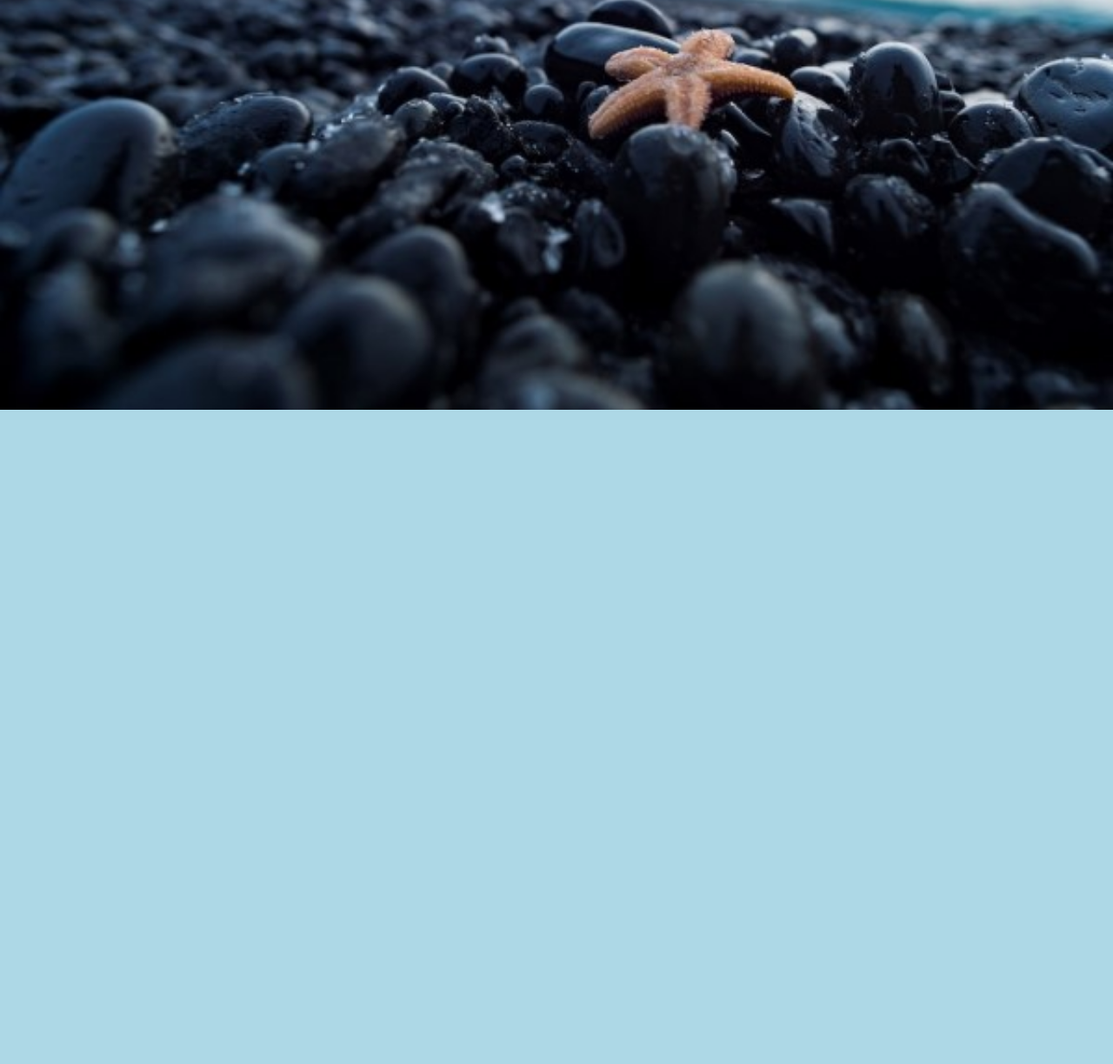
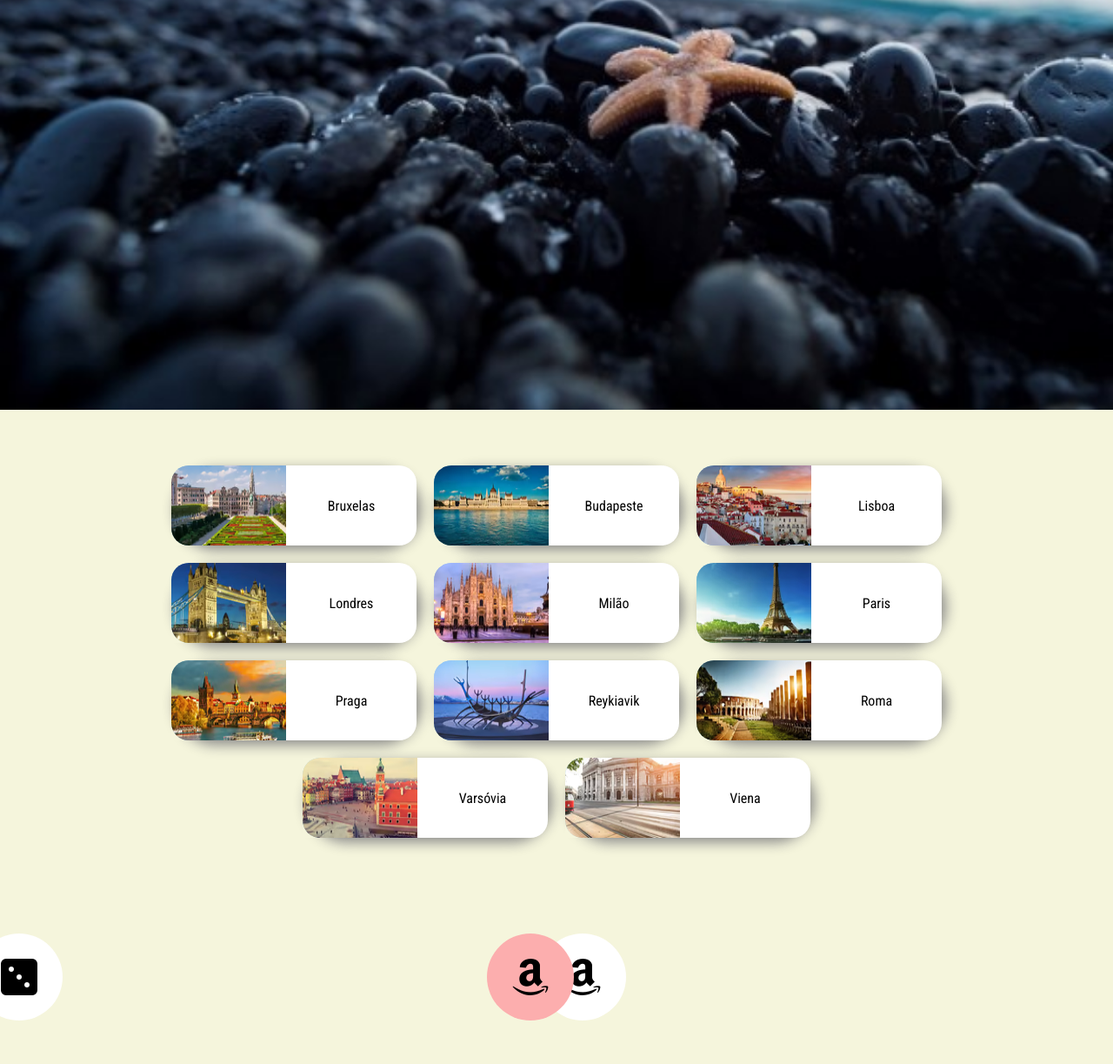
Before and after one commit to pedro-abreu-a22110364/programacaoweb, a plain HTML site: page lab3/index.html in a window 1280 px wide. Shown: the part 782-2005 px from the top of the page at 87% size. Before the commit the page ends 1257 px from the top, so only its background shows below. Drawn offline with Linux system fonts and the light colour scheme.

Commit message:
Lab 3 2.0

```diff
--- a/lab3/estilos.css
+++ b/lab3/estilos.css
@@ -7,12 +7,12 @@
 }
 
 div{
-    width: 100vw;
-    height: 50vh;
     background-color:beige;
 }
 
 .flex-container{
+    width: 100vw;
+    height: 50vh;
     display: flex;
     align-items: center;
     justify-content: center;
@@ -51,7 +51,7 @@ p{
 .capitais > div{
     display: flex;
     justify-content: space-around;
-    border-radius: 20px;
+    border-radius: 50px;
     box-shadow: 5px 5px 15px #888888;
     margin: 10px;
 }
@@ -71,9 +71,48 @@ p{
     align-items: center;
 }
 
-.capitais div{
-    display: inline-block;
-    width: 150px;
-    height: 75px;
-    margin: 10px;
+/*1.4*/
+
+.container{
+    display: flex;
+    justify-content: center;
+    align-items: center;
+    height: 200px;
 }
+
+.container div{
+    display: flex;
+    justify-content: center;
+    align-items: center;
+    width: 100px;
+    height: 100px;
+    background-color: white;
+    margin: -20px;
+    border-radius: 100px;
+}
+
+#div1{
+    position: absolute;
+    margin-right: 95%;
+    clip: rect(0px,100px,100px,20px);
+}
+
+#div2{
+    z-index: 2;
+    background-color: rgb(252, 174, 174);
+}
+
+#div3:hover{
+    z-index: 3;
+}
+
+#div3 i:hover{
+    visibility: hidden;
+}
+
+i{
+    font-size: 48px;
+    background-color: transparent;
+}
+
+/*1.5*/
--- a/lab3/index.html
+++ b/lab3/index.html
@@ -12,10 +12,14 @@
     <link rel="preconnect" href="https://fonts.googleapis.com/%22%3E">
     <link rel="preconnect" href="https://fonts.gstatic.com/" crossorigin>
     <link href="https://fonts.googleapis.com/css2?family=Roboto+Condensed:ital,wght@0,300;0,400;0,700;1,300;1,400;1,700&display=swap" rel="stylesheet">
+    <script src="https://kit.fontawesome.com/9c414f31dd.js" crossorigin="anonymous"></script>
 
 </head>
 
 <body>
+    <header>
+
+    </header>
 
     <div class="flex-container">
         <p>Viajar</p>
@@ -127,6 +131,12 @@
         </div>
     </div>
 
+    <div class="container">
+        <div id="div1"><i class='fas fa-dice-three'></i></div>
+        <div id="div2"><i class='fab fa-amazon'></i></div>
+        <div id="div3"><i class='fab fa-amazon'></i></div>
+    </div>
+
 </body>
 
 </html>
```
